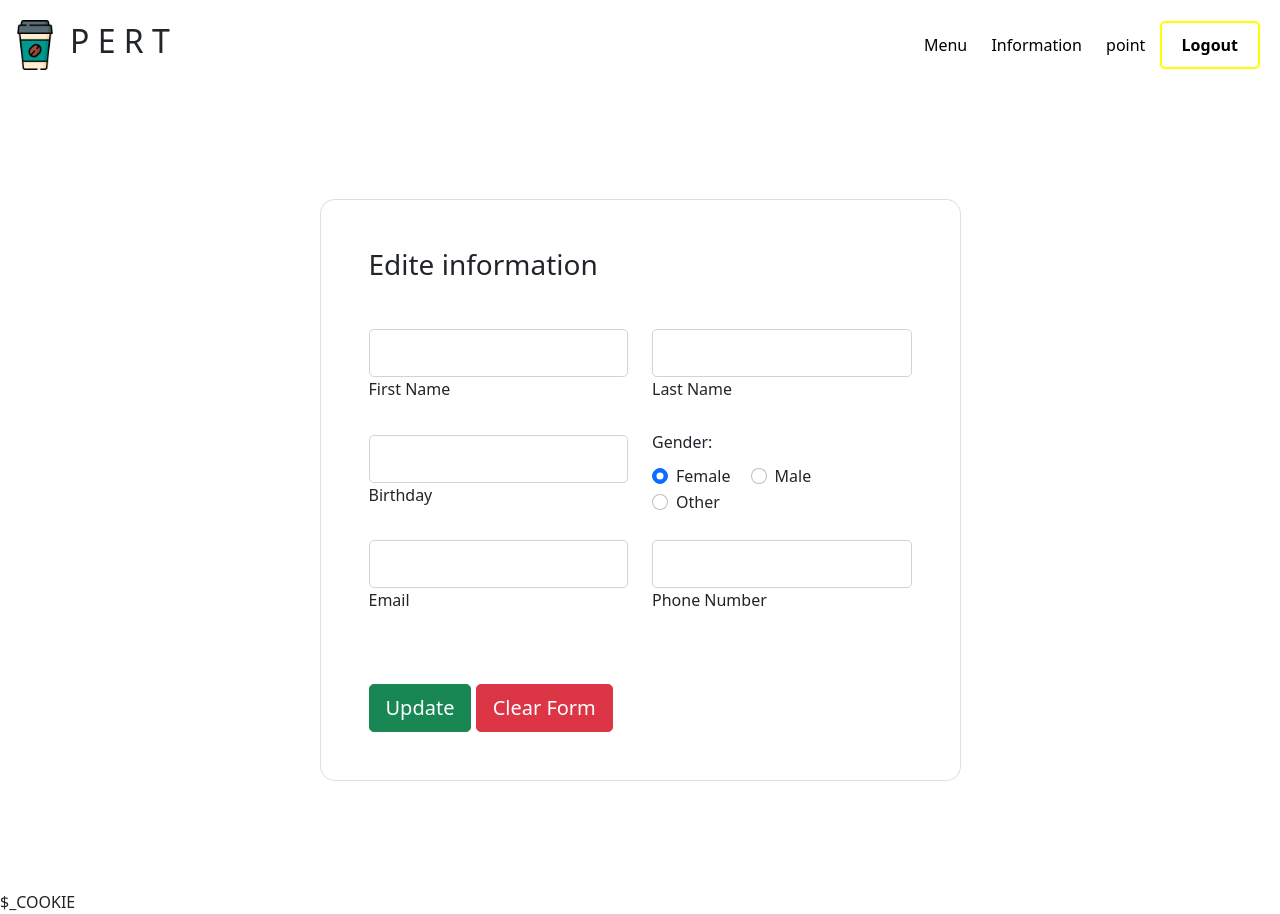
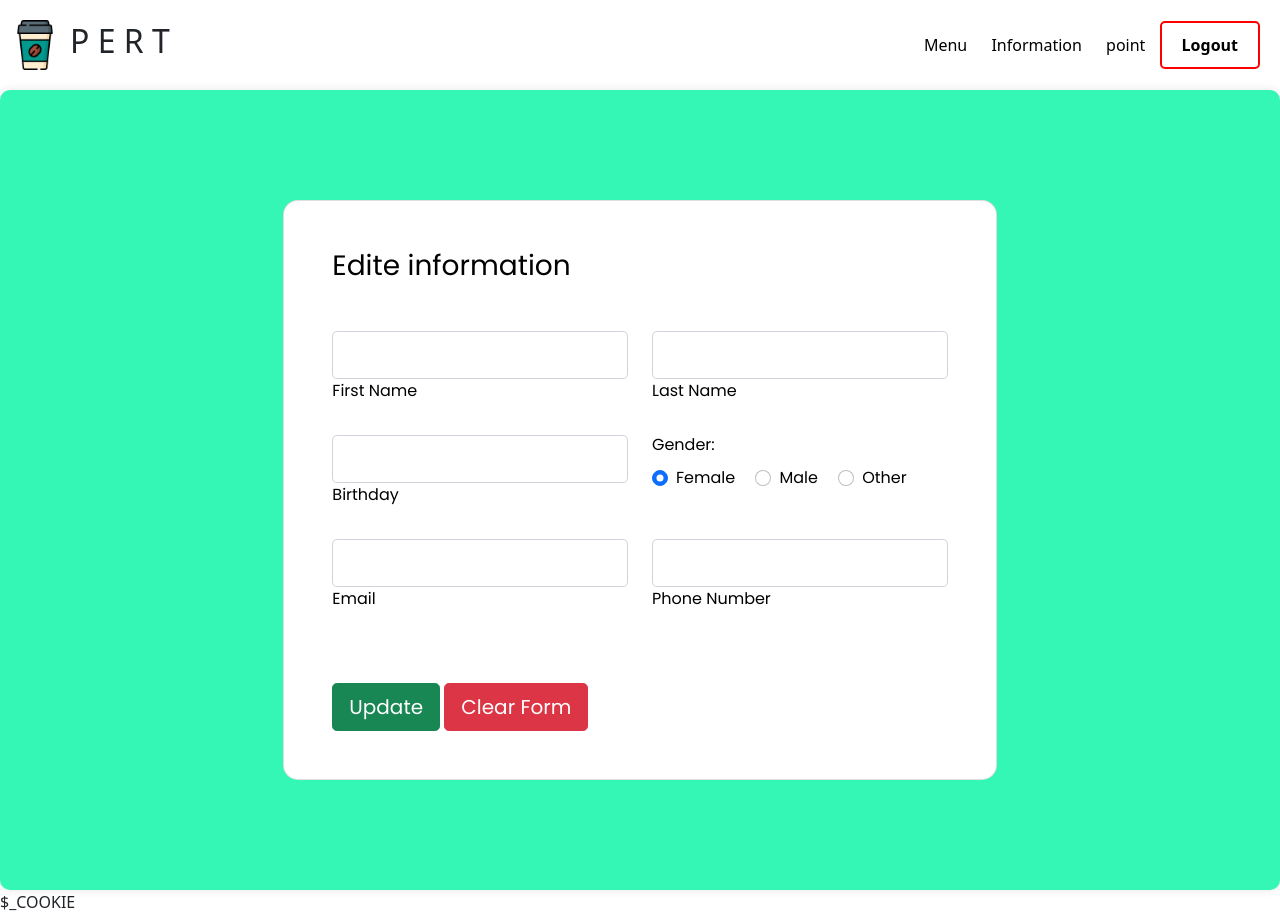
Before and after one commit to MANON-T/Coffee_shop, a PHP site: page /Userphp/configinfo/Editeinfo.php in a window 1280 px wide. Run offline with PHP 8.4, Linux system fonts and the light colour scheme.

Commit message:
Update Project
-เพิ่ม infor_styles.css สำหรับแก้ไขพื้นหลัง หน้า Information , edit

-signin_cs,signin_ep ปรับให้กรอกรหัสผ่านได้แค่ 5 - 20 ตัวอักษร

-Editinfor,Information ปรับปุ่มเป็นสีแดง พื้นหลังสีเขียว

-Point,Userinter ปรับปุ่มเป็นสีแดง

```diff
--- a/Userphp/Information.php
+++ b/Userphp/Information.php
@@ -42,11 +42,11 @@
 <head>
     <meta charset="UTF-8">
     <meta name="viewport" content="width=device-width, initial-scale=1.0">
-    <link rel="stylesheet" href="../css/index_styles.css">
+    <link rel="stylesheet" href="../css/add_styles.css">
     <link rel="stylesheet" href="https://cdn.jsdelivr.net/npm/bootstrap-icons@1.11.3/font/bootstrap-icons.min.css">
     <title>P E R T</title>
     <link href="https://cdn.jsdelivr.net/npm/bootstrap@5.0.2/dist/css/bootstrap.min.css" rel="stylesheet" integrity="sha384-EVSTQN3/azprG1Anm3QDgpJLIm9Nao0Yz1ztcQTwFspd3yD65VohhpuuCOmLASjC" crossorigin="anonymous">
-    <link rel="stylesheet" href="css/signin_styles.css"> <!-- Include your CSS file -->
+    <link rel="stylesheet" href="../css/infor_styles.css"> <!-- Include your CSS file -->
     <link href="https://fonts.googleapis.com/css2?family=Poppins:wght@400;700&display=swap" rel="stylesheet">
     <style>
         .gradient-custom {
--- a/Userphp/Point.php
+++ b/Userphp/Point.php
@@ -14,11 +14,11 @@
 <head>
     <meta charset="UTF-8">
     <meta name="viewport" content="width=device-width, initial-scale=1.0">
-    <link rel="stylesheet" href="../css/index_styles.css">
+    <link rel="stylesheet" href="../css/add_styles.css">
     <link rel="stylesheet" href="https://cdn.jsdelivr.net/npm/bootstrap-icons@1.11.3/font/bootstrap-icons.min.css">
     <title>P E R T</title>
     <link href="https://cdn.jsdelivr.net/npm/bootstrap@5.0.2/dist/css/bootstrap.min.css" rel="stylesheet" integrity="sha384-EVSTQN3/azprG1Anm3QDgpJLIm9Nao0Yz1ztcQTwFspd3yD65VohhpuuCOmLASjC" crossorigin="anonymous">
-    <link rel="stylesheet" href="css/signin_styles.css"> <!-- Include your CSS file -->
+    <link rel="stylesheet" href="../css/infor_styles.css"> <!-- Include your CSS file -->
     <link href="https://fonts.googleapis.com/css2?family=Poppins:wght@400;700&display=swap" rel="stylesheet">
 
     <style>
--- a/Userphp/Userinter.php
+++ b/Userphp/Userinter.php
@@ -14,7 +14,7 @@
 <head>
     <meta charset="UTF-8">
     <meta name="viewport" content="width=device-width, initial-scale=1.0">
-    <link rel="stylesheet" href="../css/index_styles.css">
+    <link rel="stylesheet" href="../css/add_styles.css">
     <link rel="stylesheet" href="https://cdn.jsdelivr.net/npm/bootstrap-icons@1.11.3/font/bootstrap-icons.min.css">
     <title>P E R T</title>
     <link href="https://cdn.jsdelivr.net/npm/bootstrap@5.0.2/dist/css/bootstrap.min.css" rel="stylesheet" integrity="sha384-EVSTQN3/azprG1Anm3QDgpJLIm9Nao0Yz1ztcQTwFspd3yD65VohhpuuCOmLASjC" crossorigin="anonymous">
--- a/Userphp/configinfo/Editeinfo.php
+++ b/Userphp/configinfo/Editeinfo.php
@@ -13,13 +13,13 @@
     <meta name="viewport" content="width=device-width, initial-scale=1.0">
 
     <!-- อย่าลืมเปลี่ยน paht เวลาย้ายไฟล์ -->
-    <link rel="stylesheet" href="../../css/index_styles.css">
+    <link rel="stylesheet" href="../../css/add_styles.css">
     <link rel="stylesheet" href="https://cdn.jsdelivr.net/npm/bootstrap-icons@1.11.3/font/bootstrap-icons.min.css">
     <title>P E R T</title>
     <link href="https://cdn.jsdelivr.net/npm/bootstrap@5.0.2/dist/css/bootstrap.min.css" rel="stylesheet" integrity="sha384-EVSTQN3/azprG1Anm3QDgpJLIm9Nao0Yz1ztcQTwFspd3yD65VohhpuuCOmLASjC" crossorigin="anonymous">
 
     <!-- อย่าลืมเปลี่ยน paht เวลาย้ายไฟล์ -->
-    <link rel="stylesheet" href="../../css/User_infostyles.css"> <!-- Include your CSS file -->
+    <link rel="stylesheet" href="../../css/infor_styles.css"> <!-- Include your CSS file -->
     <link href="https://fonts.googleapis.com/css2?family=Poppins:wght@400;700&display=swap" rel="stylesheet">
 
 
--- a/condb/logout.php
+++ b/condb/logout.php
@@ -1,5 +1,4 @@
 <?php
 session_start();
 session_destroy();
-
 ?>
--- /dev/null
+++ b/css/infor_styles.css
@@ -0,0 +1,14 @@
+.container {
+    background-color: #34f6b5 !important; /* Add !important to enforce the white background */
+    color: #000;
+    padding: 20px;
+    border-radius: 10px;
+    box-shadow: 0 0 10px rgba(0, 0, 0, 0.1);
+    /* margin-top: 50px; */
+    max-width: 100%;
+    width: 100%;
+    margin-left: auto;
+    margin-right: auto;
+    font-family: 'Poppins', sans-serif;
+    transition: box-shadow 0.3s ease-in-out;
+}
--- a/signin_cs.php
+++ b/signin_cs.php
@@ -38,7 +38,7 @@
             </div>
             <div class="mb-3 form-label-left">
                 <label for="password" class="form-label">Password</label>
-                <input type="password" class="form-control" name="password" required>
+                <input type="password" class="form-control" name="password" minlength="5" maxlength="20" required>
             </div>
             <div class="d-grid gap-2">
                 <button type="submit" name="signin" class="btn btn-primary mx-auto">Sign In</button>
--- a/signin_ep.php
+++ b/signin_ep.php
@@ -38,7 +38,7 @@
             </div>
             <div class="mb-3 form-label-left">
                 <label for="password" class="form-label">Password</label>
-                <input type="password" class="form-control" name="password" required>
+                <input type="password" class="form-control" name="password" minlength="5" maxlength="20" required>
             </div>
             <div class="d-grid gap-2">
                 <button type="submit" name="signin" class="btn btn-primary mx-auto">Sign In</button>
```
